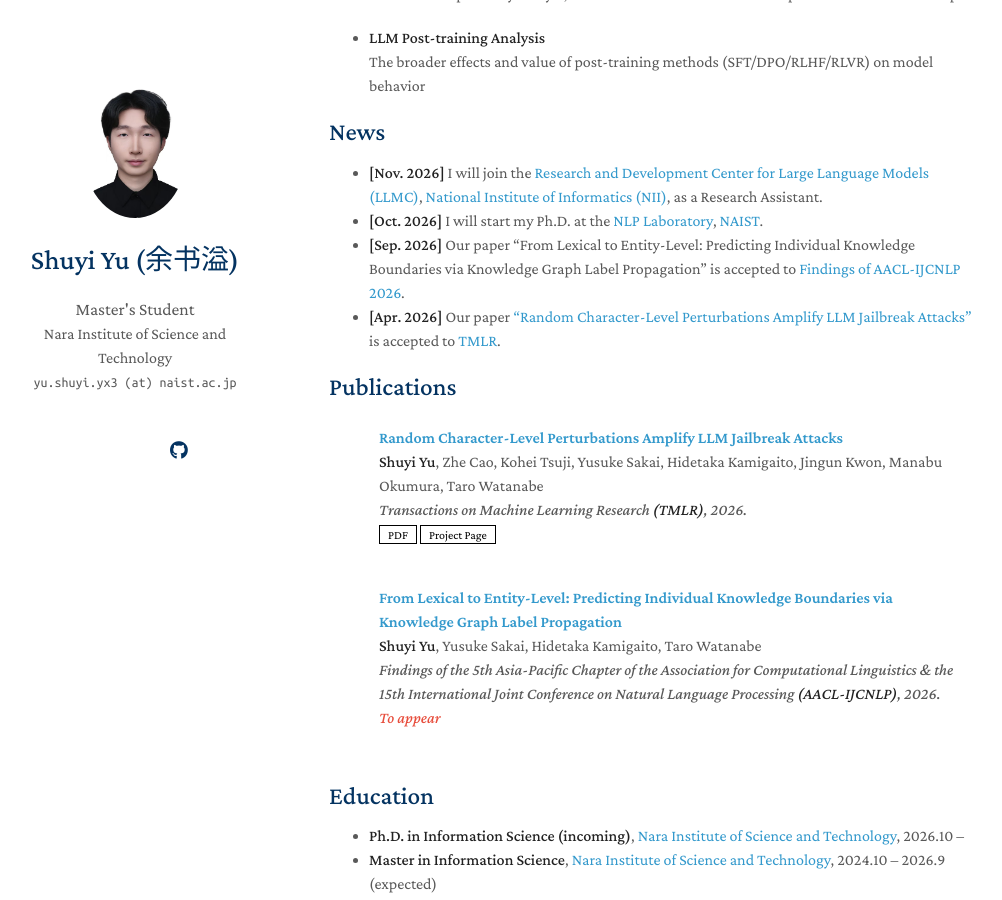
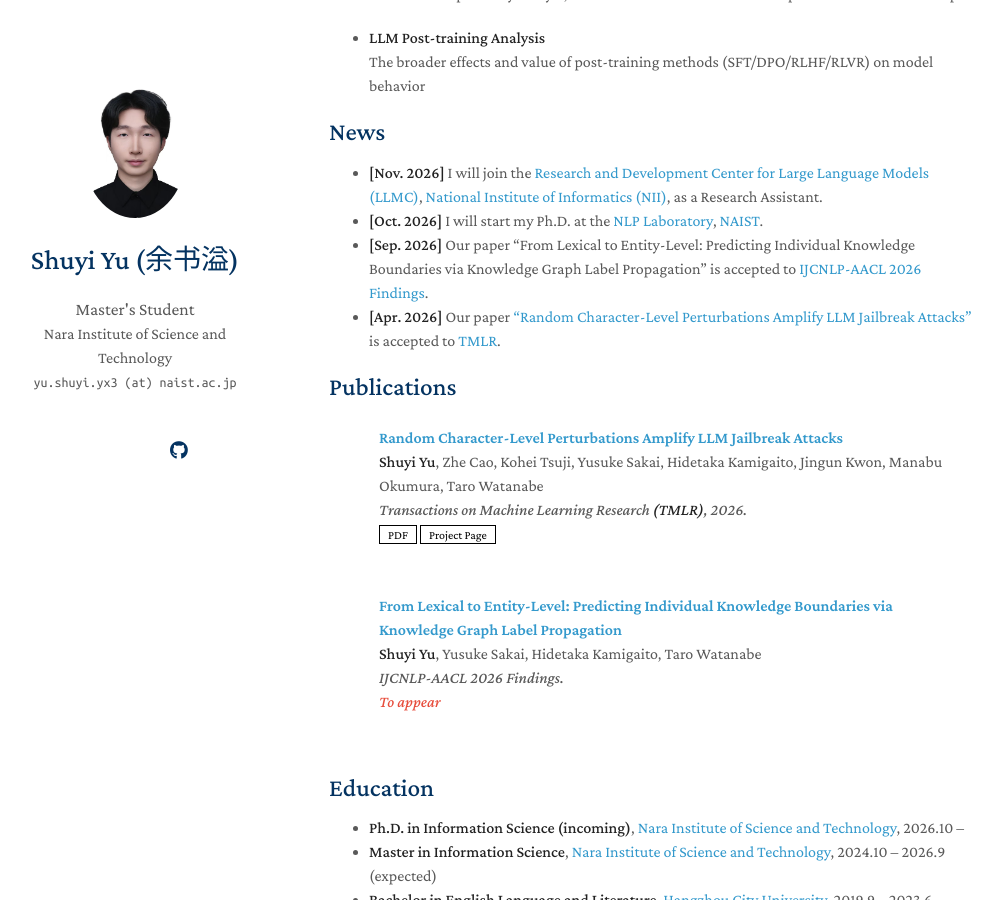
Before and after one commit to yyushuyui/yyushuyui.github.io, a Jekyll site: the page built from index.md, in a window 1280 px wide and 900 px high, scrolled down 976 px. Shown: the whole window, without its empty margins (141-1143 px from the left). Built offline with Jekyll 4.4.1, drawn with Linux system fonts in a browser that asks for light colours; a style sheet for code colours, icons or effects is not loaded; our own code applies the rules of GitHub Pages for plain Markdown files.

Commit message:
Shorten venue name for the Findings paper

```diff
--- a/_data/publications.yml
+++ b/_data/publications.yml
@@ -10,5 +10,5 @@ main:
   - title: "From Lexical to Entity-Level: Predicting Individual Knowledge Boundaries via Knowledge Graph Label Propagation"
     authors: <strong>Shuyi Yu</strong>, Yusuke Sakai, Hidetaka Kamigaito, Taro Watanabe
     conference_short: AACL Findings
-    conference: Findings of the 5th Asia-Pacific Chapter of the Association for Computational Linguistics &amp; the 15th International Joint Conference on Natural Language Processing <strong>(AACL-IJCNLP)</strong>, 2026.
+    conference: IJCNLP-AACL 2026 Findings.
     notes: To appear
--- a/index.md
+++ b/index.md
@@ -31,7 +31,7 @@ I am originally from Hangzhou, Zhejiang, China. Before beginning graduate study
 
 - **[Nov. 2026]** I will join the [Research and Development Center for Large Language Models (LLMC)](https://llmc.nii.ac.jp/en/), [National Institute of Informatics (NII)](https://www.nii.ac.jp/en/), as a Research Assistant.
 - **[Oct. 2026]** I will start my Ph.D. at the [NLP Laboratory](https://nlp.naist.jp/en/), [NAIST](https://www.naist.jp/en/).
-- **[Sep. 2026]** Our paper "From Lexical to Entity-Level: Predicting Individual Knowledge Boundaries via Knowledge Graph Label Propagation" is accepted to [Findings of AACL-IJCNLP 2026](https://2026.aaclnet.org/).
+- **[Sep. 2026]** Our paper "From Lexical to Entity-Level: Predicting Individual Knowledge Boundaries via Knowledge Graph Label Propagation" is accepted to [IJCNLP-AACL 2026 Findings](https://2026.aaclnet.org/).
 - **[Apr. 2026]** Our paper ["Random Character-Level Perturbations Amplify LLM Jailbreak Attacks"](https://openreview.net/forum?id=BXsOIppKEI) is accepted to [TMLR](https://jmlr.org/tmlr/).
 
 {% include_relative _includes/publications.md %}
```
